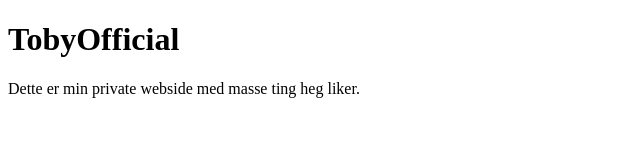
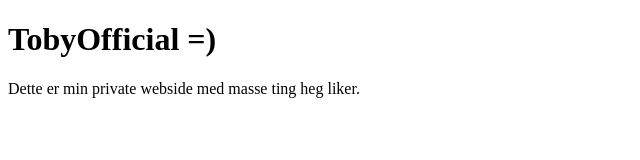
Before and after one commit to togu171204/TobyOfficial, a plain HTML site: page index.html in a window 1280 px wide. Shown: the full height of the page, 0-640 px from the left. Drawn offline with Linux system fonts and the light colour scheme.

Commit message:
Update index.html

```diff
--- a/index.html
+++ b/index.html
@@ -1,7 +1,7 @@
 <!DOCTYPE html>
 <html>
 <body>
-<h1>TobyOfficial</h1>
+<h1>TobyOfficial =)</h1>
 <p>Dette er min private webside med masse ting heg liker.</p>
 </body>
 </html>
```
